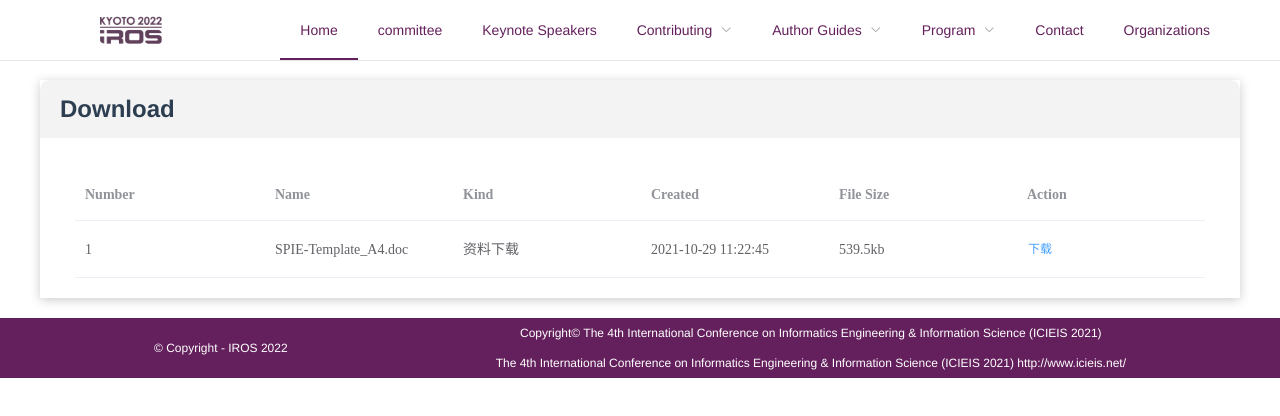
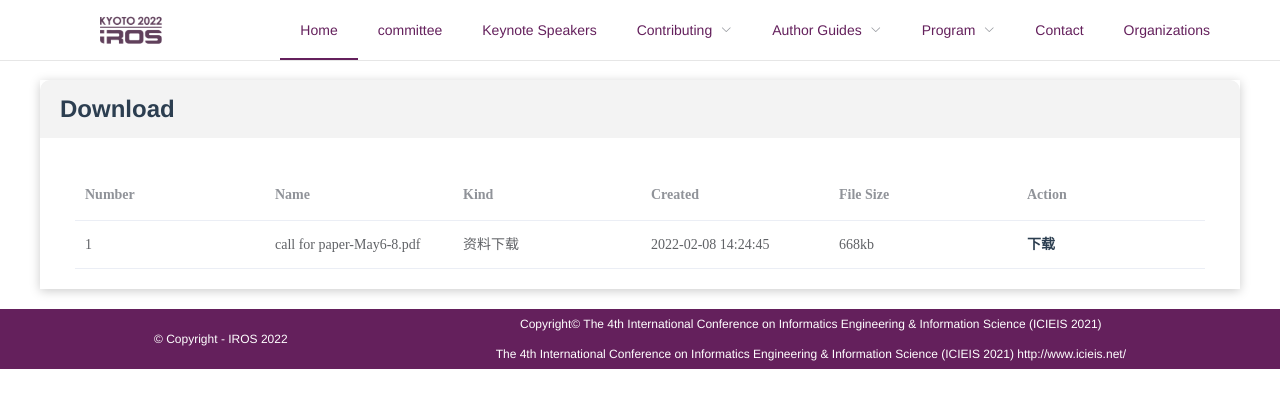
Before and after one commit to SnowClose/IROS_2022, a Vue app: page /#/Download in a window 1280 px wide. Shown: the top 416 px of the page. Built offline with nearby package versions, Linux system fonts and the light colour scheme.

Commit message:
update 下载本地pdf

```diff
--- a/package.json
+++ b/package.json
@@ -4,7 +4,8 @@
   "private": true,
   "scripts": {
     "serve": "vue-cli-service serve",
-    "build": "vue-cli-service build"
+    "build": "vue-cli-service build",
+    "dep": "npm run build && cp -r dist /var/www/html"
   },
   "dependencies": {
     "core-js": "^3.6.5",
--- a/src/views/download.vue
+++ b/src/views/download.vue
@@ -6,38 +6,23 @@
       </h2>
     </div>
     <div class="content-en">
-      <el-table
-      :data="tableData"
-      style="width: 100%">
-      <el-table-column
-        prop="Number"
-        label="Number"
-        >
-      </el-table-column>
-      <el-table-column
-        prop="Name"
-        label="Name"
-        >
-      </el-table-column>
-      <el-table-column
-        prop="Kind"
-        label="Kind">
-      </el-table-column>
-      <el-table-column
-        prop="Created"
-        label="Created">
-      </el-table-column>
-      <el-table-column
-        prop="Size"
-        label="File Size">
-      </el-table-column>
-      <el-table-column
-        prop="Action"
-        label="Action">
-        <template slot-scope="scope">
-        <el-button @click="handleClick(scope.row)" type="text" size="small">下载</el-button>
-      </template>
-      </el-table-column>
+      <el-table :data="tableData" style="width: 100%">
+        <el-table-column prop="Number" label="Number"> </el-table-column>
+        <el-table-column prop="Name" label="Name"> </el-table-column>
+        <el-table-column prop="Kind" label="Kind"> </el-table-column>
+        <el-table-column prop="Created" label="Created"> </el-table-column>
+        <el-table-column prop="Size" label="File Size"> </el-table-column>
+        <el-table-column prop="Action" label="Action">
+          <template slot-scope="scope">
+            <!-- <el-button @click="handleClick(scope.row)" type="text" size="small">下载</el-button> -->
+            <a
+              :href="scope.row.url"
+              :download="scope.row.name"
+              target="_blank"
+              >下载</a
+            >
+          </template>
+        </el-table-column>
       </el-table>
     </div>
   </div>
@@ -51,10 +36,11 @@ export default {
       tableData: [
         {
           Number: "1",
-          Name: "SPIE-Template_A4.doc",
+          Name: "call for paper-May6-8.pdf",
           Kind: "资料下载	",
-          Created: "2021-10-29 11:22:45",
-          Size: "539.5kb",
+          Created: "2022-02-08 14:24:45",
+          Size: "668kb",
+          url: "./call for paper-May6-8.pdf",
         },
       ],
     };
```
Also changed, not shown: 1 other file (tests, documents, lock files or other folders).
